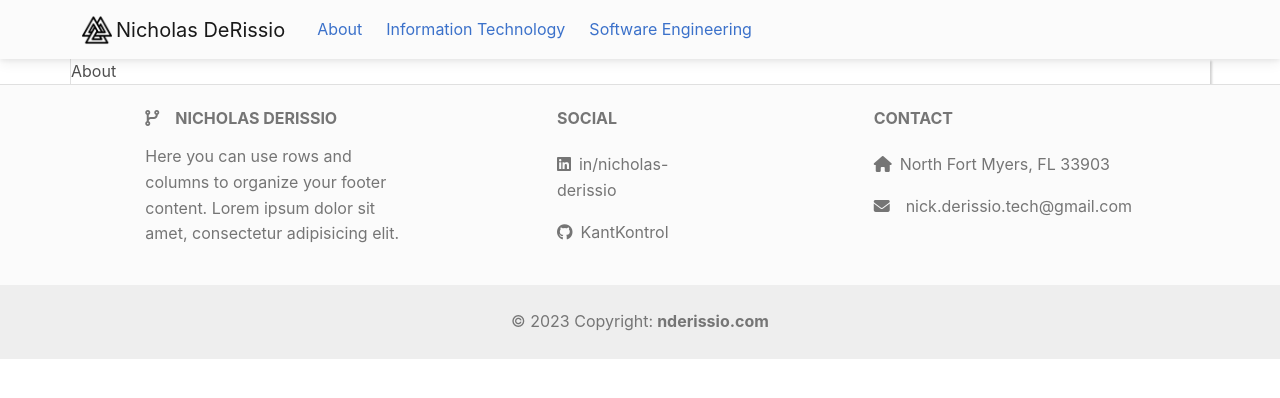
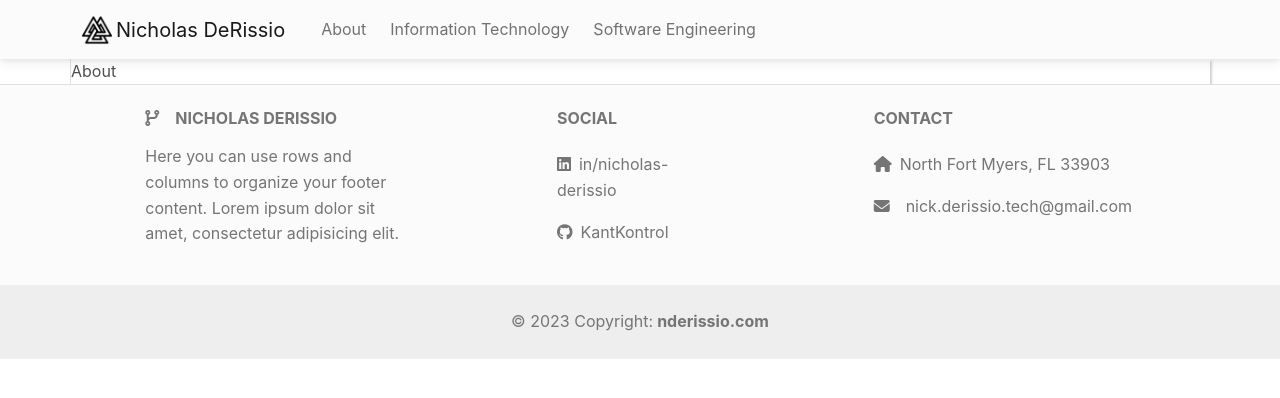
Before and after one commit to KantKontrol/React-Portfolio-2, a React (Create React App) app: page / in a window 1280 px wide. Shown: the top 398 px of the page. Built offline with nearby package versions, Linux system fonts and the light colour scheme.

Commit message:
updated navbar style

```diff
--- a/src/components/Navbar/index.tsx
+++ b/src/components/Navbar/index.tsx
@@ -19,7 +19,7 @@ const Navbar = () => {
   return (
     <MDBNavbar expand="lg" light bgColor="light" sticky>
       <MDBContainer>
-        <MDBNavbarBrand style={{ marginRight: 20 }}>
+        <MDBNavbarBrand className="pe-2">
           <img
             src={process.env.PUBLIC_URL + "/images/valknut.png"}
             height="30"
--- a/src/components/NavbarItem/index.tsx
+++ b/src/components/NavbarItem/index.tsx
@@ -13,10 +13,16 @@ const NavbarItem = ({ to, pathname, text }: NavItemProps) => {
     <MDBNavbarItem
       style={{
         padding: 12,
-        fontWeight: pathname === to ? "bold" : "",
       }}
     >
-      <Link to={to}>{text}</Link>
+      <Link
+        to={to}
+        style={{
+          color: pathname === to ? "rgba(0,0,0,.9)" : "rgba(0,0,0,.55)",
+        }}
+      >
+        {text}
+      </Link>
     </MDBNavbarItem>
   );
 };
```
